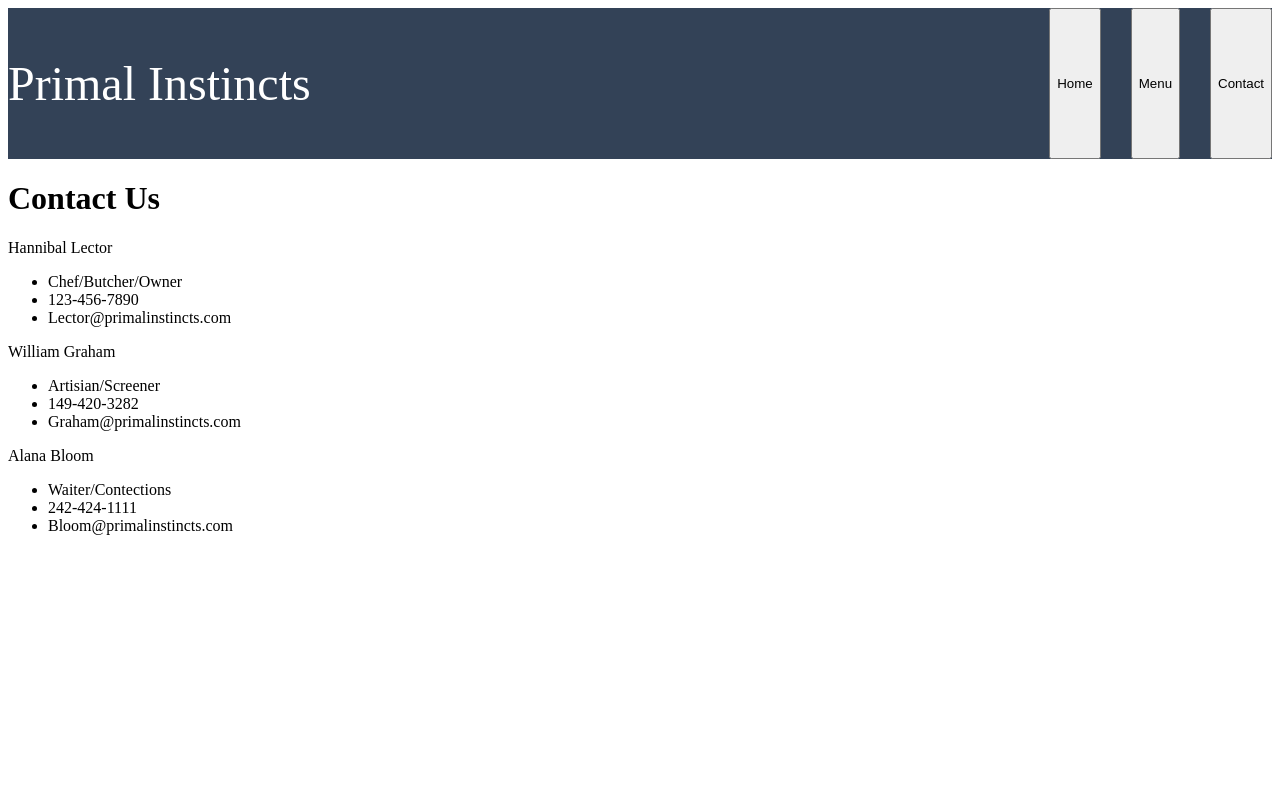
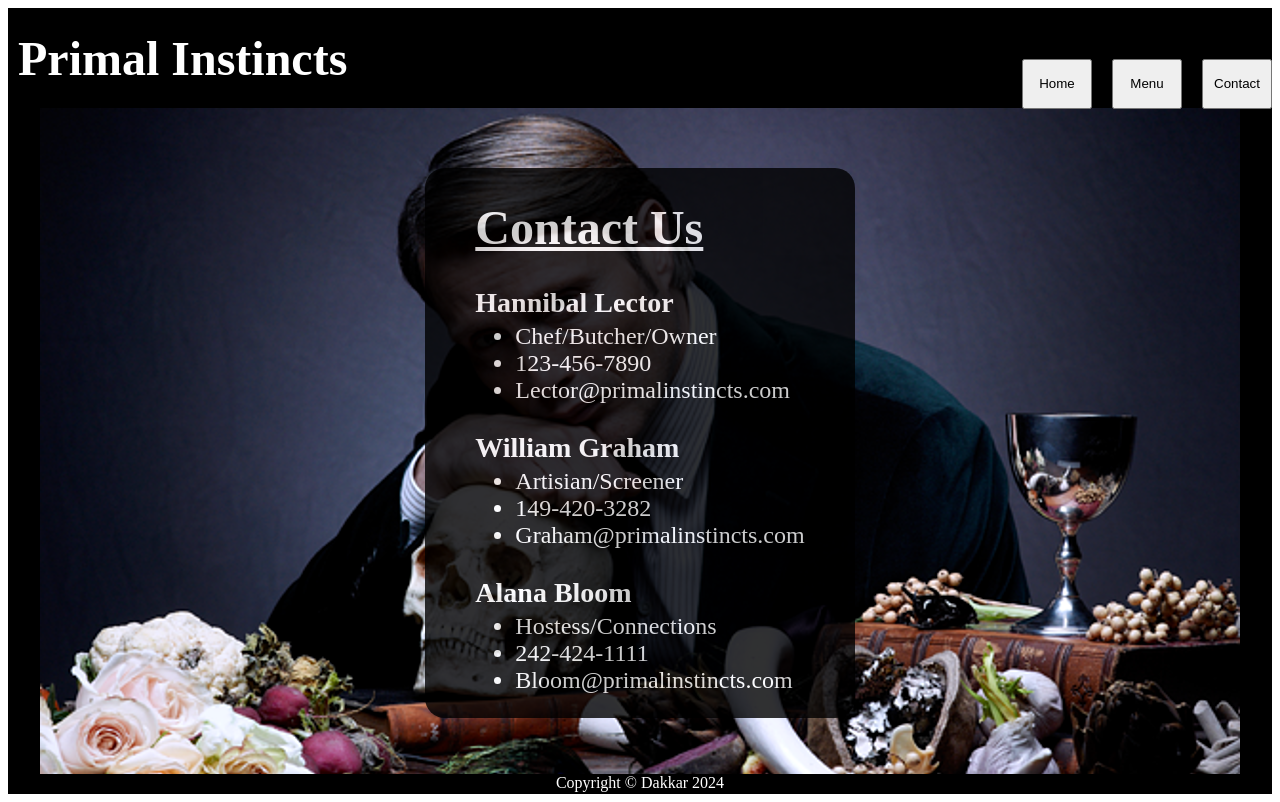
Before and after one commit to Prince-Dakkar/odin-restaurant-page, a website built with webpack: page src/index.html in a window 1280 px wide. Both pictures are taken after a click on the button "Contact". Built offline with nearby package versions, Linux system fonts and the light colour scheme.

Commit message:
added more styling

```diff
--- a/src/contact.js
+++ b/src/contact.js
@@ -1,9 +1,13 @@
 function load_contact() {
     const content = document.querySelector("#content");
     content.innerHTML = `
-        <h1 id="contact-into"> Contact Us </h1>
+        <div id="content-c">
+            <div id="opaque-d">
+                <div id="inside-co">
+
+                    <h1 id="contact-intro"> Contact Us </h1>
                     <div id="contact1">
-            <p id="name1">Hannibal Lector</p>
+                        <p class="name" id="name1">Hannibal Lector</p>
                         <ul>
                             <li>Chef/Butcher/Owner</li>
                             <li>123-456-7890</li>
@@ -11,7 +15,7 @@ function load_contact() {
                         </ul>
                     </div>
                     <div id="contact2">
-            <p id="name2">William Graham</p>
+                        <p class="name" id="name2">William Graham</p>
                         <ul>
                             <li>Artisian/Screener</li>
                             <li>149-420-3282</li>
@@ -20,14 +24,34 @@ function load_contact() {
 
                     </div>
                     <div id="contact3">
-            <p id="name3">Alana Bloom</p>
+                        <p class="name" id="name3">Alana Bloom</p>
                         <ul>
-                <li>Waiter/Contections</li>
+                            <li>Hostess/Connections </li>
                             <li>242-424-1111</li>
                             <li>Bloom@primalinstincts.com</li>
                         </ul>
                     </div>
+
+                </div>
+            </div>
+        </div>
     `;
+
+    const opaque = document.querySelector("#opaque-d");
+    opaque.style.padding = "0px 50px 0px 50px";
+    opaque.style.fontSize = "24px";
+
+
+    const title = document.querySelector("#contact-intro");
+    title.style.textDecoration = "underline";
+
+    const items = document.querySelectorAll(".name");
+    items.forEach(item => {
+        item.style.fontWeight = "bold";
+        item.style.fontSize = "28px";
+        item.style.marginBottom = "-20px";
+    })
 }
 
+
 export default load_contact;
--- a/src/home.js
+++ b/src/home.js
@@ -1,14 +1,24 @@
 function load_home() {
     const content = document.querySelector("#content");
     content.innerHTML = `
-        <img src="../src/hannibal_table.png" alt="cool img">
-
-        <div id="opaque-d">
-            <p id="intro">
-                Satisfy both your tastebuds and your proclivities here with us at Primal Instincts.
-            </p>
+        <div id="content-c">
+            <div id="opaque-d">
+                <div id="inside-o">
+                    <p id="intro">
+                        Satisfy both your tastebuds and your proclivities here with us at Primal Instincts.
+                    </p>
+                </div>
+            </div>
         </div>
     `;
+    const opaque = document.querySelector("#opaque-d");
+    opaque.style.textAlign = "center";
+    opaque.style.fontSize = "42px";
+    opaque.style.height = "500px";
+    opaque.style.width = "400px";
+
+    const ins = document.querySelector("#inside-o");
+    ins.style.width = "200px";
 }
 
 export default load_home;
--- a/src/index.html
+++ b/src/index.html
@@ -15,15 +15,10 @@
             </nav>
         </header>
 
-        <div id="content">
-            <img src="../src/hannibal_table.png" alt="cool img">
+        <div id="content"></div>
 
-            <div id="opaque-d">
-                <p id="intro">
-                    Satisfy both your tastebuds and your proclivities here with us at Primal Instincts.
-                </p>
-            </div>
-
+        <div class="footer">
+            <p>Copyright © Dakkar 2024</p>
         </div>
 
     </body>
--- a/src/index.js
+++ b/src/index.js
@@ -20,4 +20,4 @@ contact.addEventListener("click", () => {
 });
 
 /** Load home initially */
-// load_home();
+load_home();
--- a/src/menu.js
+++ b/src/menu.js
@@ -1,24 +1,44 @@
 function load_menu() {
     const content = document.querySelector("#content");
     content.innerHTML = `
+        <div id="content-c">
+            <div id="opaque-d">
+                <div id="inside-co">
+
                     <h1 id="menu-head">Menu</h1>
                     <div id="item1">
-            <p id="item1-name">Traditional Indulgence</p>
+                        <p class="item" id="item1-name">Traditional Indulgence</p>
                         <ul>
                             <li>Attire: Formal</li>
                             <li>Table size: 2-8</li>
-                <li>Includes: Chefs Choice 8 Courses with wine pairings</li>
+                            <li>Includes: Chef's Choice 8 Course w/ Wine Pairings</li>
                         </ul>
                     </div>
                     <div id="item2">
-            <p id="item2-name">Hands-On Preparation</p>
+                        <p  class="item" id="item2-name">Hands-On Preparation</p>
                         <ul>
-                <li>Attire: Formal as well as discrete attire</li>
+                            <li>Attire: Discrete Attire (in addition to Formal)</li>
                             <li>Table size: 2-3</li>
-                <li>Includes: Traditional Indulgence + Selection of main course & butcher options</li>
+                            <li>Includes: Traditional Indulgence + Selection of Main Course & Butcher Options</li>
                         </ul>
                     </div>
+
+                </div>
+            </div>
+        </div>
     `;
+    const opaque = document.querySelector("#opaque-d");
+    opaque.style.padding = "30px 50px 30px 50px";
+    opaque.style.fontSize = "24px";
+
+    const title = document.querySelector("#menu-head");
+    title.style.textDecoration = "underline";
+
+    const items = document.querySelectorAll(".item");
+    items.forEach(item => {
+        item.style.fontWeight = "bold";
+        item.style.fontSize = "28px";
+    })
 }
 
 export default load_menu;
--- a/src/style.css
+++ b/src/style.css
@@ -1,24 +1,68 @@
 html, body {
-    --head-foot-color: #334257;
+    --head-foot-color: #000000;
+    min-width: 600px;
 }
-
 .footer , .header{
     text-align: center;
     background-color: var(--head-foot-color);
     color: white;
 }
-
-
-
-
+.header {
+    height: 100px;
+    margin-bottom: 0px;
+    /* border: 2px solid green;
+    display: flex; */
+    /* flex-direction: column; */
+    align-items:baseline;
+}
+.footer {
+    height: 20px;
+    margin-top: -20px;
+}
+#headline {
+    font-size: 48px;
+    position: relative;
+    top: -25px;
+    left: 10px;
+    font-weight: bold;
+}
 #nav {
     display: flex;
-    gap: 30px;
+    gap: 20px;
+    align-items: center;
+    /* border: 2px solid red;
+    width: 1000px; */
 
 }
 .push {
     margin-left: auto;
 }
-#headline {
-    font-size: 48px;
+.nav-b {
+    height: 50px;
+    width: 70px;
 }
+#content {
+    background-color: #000;
+}
+#content-c {
+    background-image: url("../src/hannibal_table.png");
+    background-size:fill;
+    height: calc(100vh - 130px);
+    display: flex;
+    justify-content: center;
+    align-items: center;
+    min-height: 600px;
+    background-repeat: no-repeat;
+    background-position-x: 50%;
+}
+
+
+/*------------------- Common to all tabs ----------------------- */
+#opaque-d {
+    background-color: black;
+    opacity: .8;
+    color: white;
+    display: flex;
+    justify-content: center;
+    border-radius: 20px;
+}
```
Lines whose indentation alone changed are shown as unchanged.
